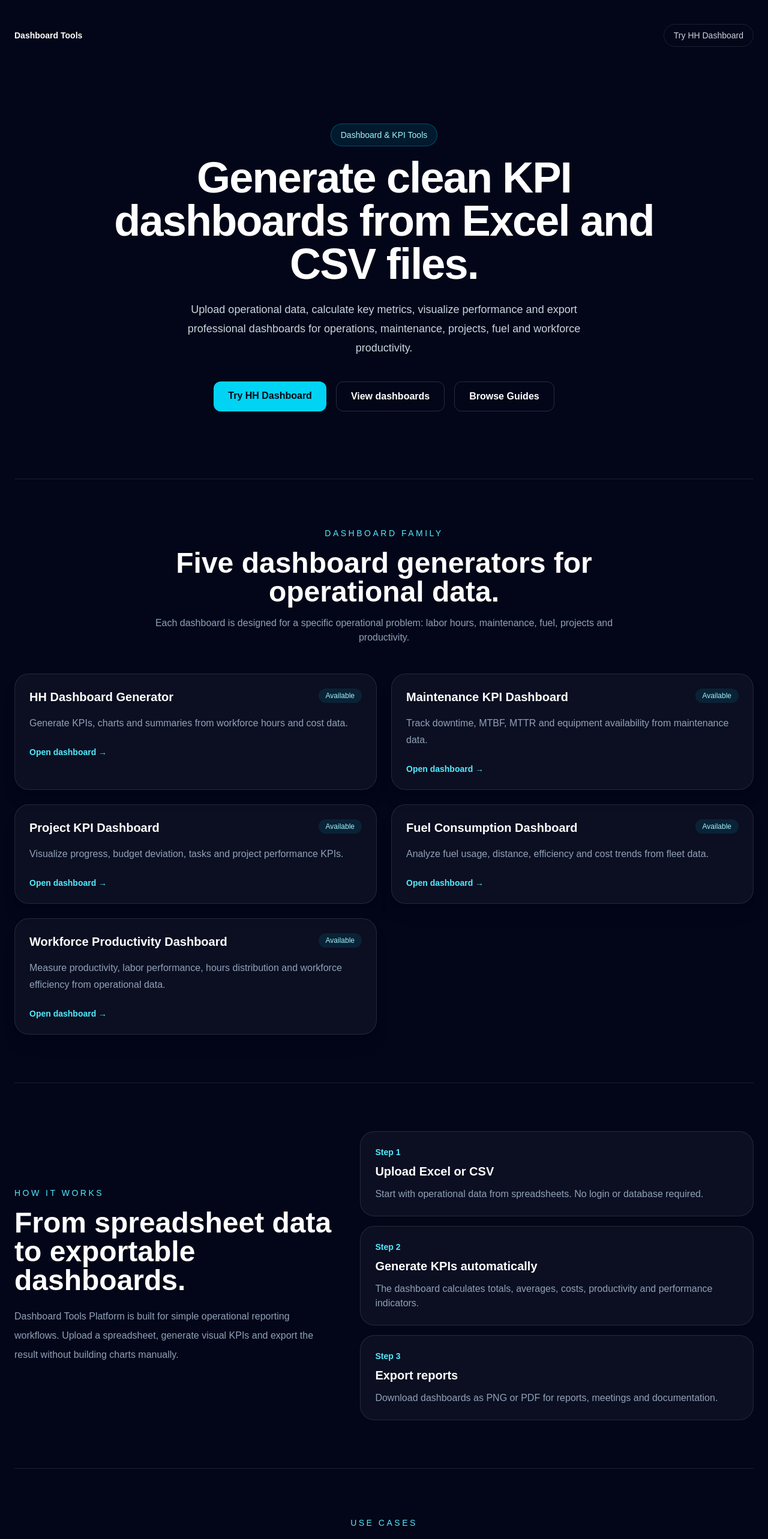
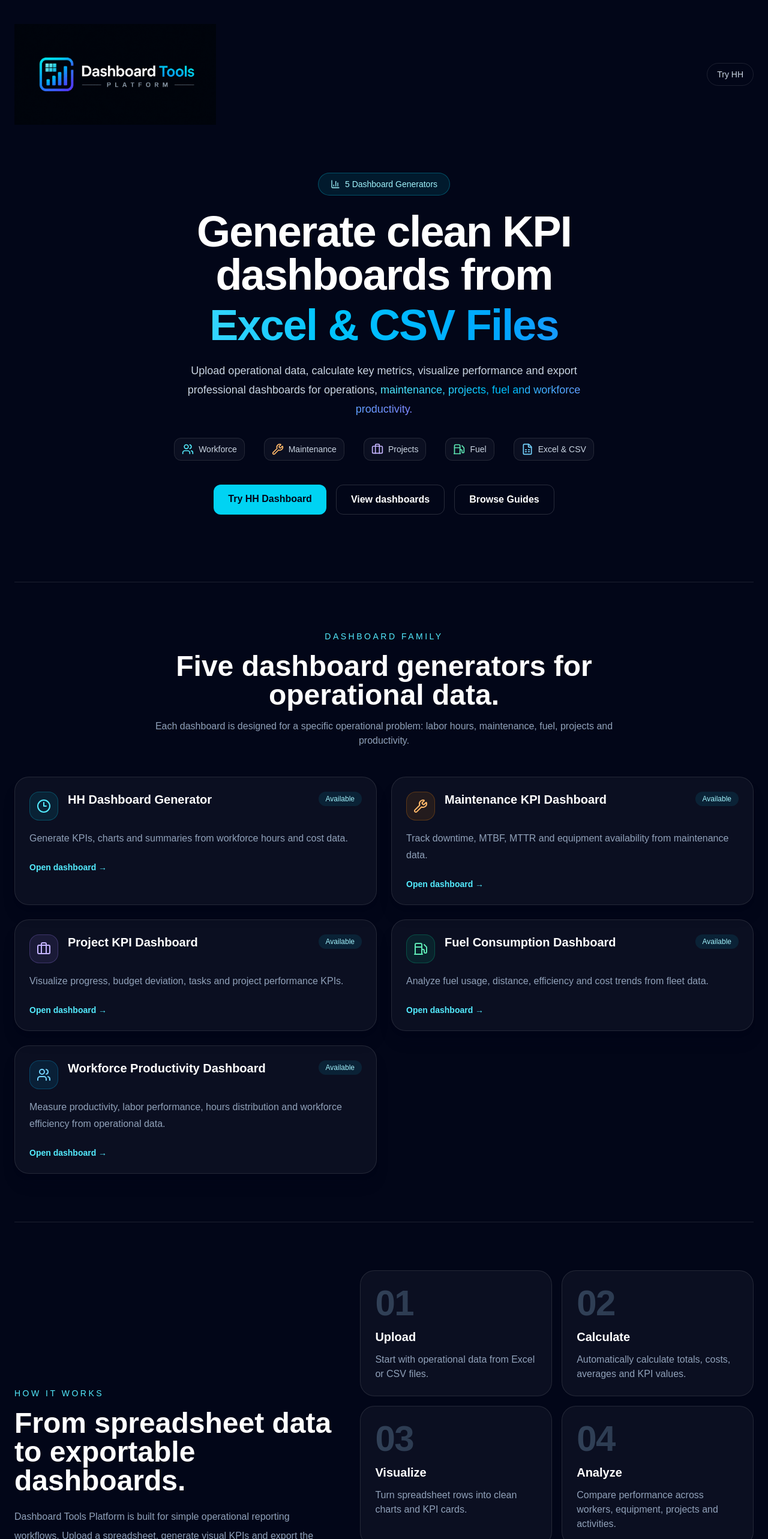
Before and after one commit to kike-Pinto/dashboard-tools-platform, a Next.js app: page / in a window 1280 px wide. Shown: the top 2566 px of the page at 60% size. Built offline with nearby package versions, Linux system fonts and the light colour scheme.

Commit message:
feat: add branding to homepage header

```diff
--- a/src/app/page.tsx
+++ b/src/app/page.tsx
@@ -1,6 +1,16 @@
 import { dashboardCatalog } from '@/dashboards/catelog'
 import Link from 'next/link'
 import type { Metadata } from 'next'
+import {
+  BarChart3,
+  FileSpreadsheet,
+  Wrench,
+  Briefcase,
+  Fuel,
+  Users,
+  Clock3,
+} from 'lucide-react'
+import Image from 'next/image'
 
 export const metadata: Metadata = {
   title: 'Dashboard Tools Platform - Generate KPI Dashboards from Excel',
@@ -23,27 +33,59 @@ export const metadata: Metadata = {
 }
 
 const useCases = [
-  'Track labor hours and workforce productivity',
-  'Monitor maintenance downtime and repair costs',
-  'Compare project progress, budget and cost',
-  'Analyze fuel consumption and vehicle cost',
+  {
+    title: 'Workforce',
+    description: 'Track labor hours and workforce productivity.',
+    icon: Users,
+    className: 'text-sky-300',
+  },
+  {
+    title: 'Maintenance',
+    description: 'Monitor maintenance downtime and repair costs.',
+    icon: Wrench,
+    className: 'text-orange-300',
+  },
+  {
+    title: 'Projects',
+    description: 'Compare project progress, budget and cost.',
+    icon: Briefcase,
+    className: 'text-violet-300',
+  },
+  {
+    title: 'Fuel',
+    description: 'Analyze fuel consumption and vehicle cost.',
+    icon: Fuel,
+    className: 'text-emerald-300',
+  },
 ]
 
 const steps = [
   {
-    title: 'Upload Excel or CSV',
-    description:
-      'Start with operational data from spreadsheets. No login or database required.',
+    number: '01',
+    title: 'Upload',
+    description: 'Start with operational data from Excel or CSV files.',
   },
   {
-    title: 'Generate KPIs automatically',
+    number: '02',
+    title: 'Calculate',
     description:
-      'The dashboard calculates totals, averages, costs, productivity and performance indicators.',
+      'Automatically calculate totals, costs, averages and KPI values.',
   },
   {
-    title: 'Export reports',
+    number: '03',
+    title: 'Visualize',
+    description: 'Turn spreadsheet rows into clean charts and KPI cards.',
+  },
+  {
+    number: '04',
+    title: 'Analyze',
     description:
-      'Download dashboards as PNG or PDF for reports, meetings and documentation.',
+      'Compare performance across workers, equipment, projects and activities.',
+  },
+  {
+    number: '05',
+    title: 'Export',
+    description: 'Download dashboards as PNG or PDF for reports and meetings.',
   },
 ]
 
@@ -62,37 +104,102 @@ const featuredGuides = [
   },
 ]
 
+const dashboardIcons = {
+  'hh-dashboard': {
+    icon: Clock3,
+    className: 'border-cyan-400/25 bg-cyan-400/10 text-cyan-300',
+  },
+  'maintenance-kpi-dashboard': {
+    icon: Wrench,
+    className: 'border-orange-400/25 bg-orange-400/10 text-orange-300',
+  },
+  'project-kpi-dashboard': {
+    icon: Briefcase,
+    className: 'border-violet-400/25 bg-violet-400/10 text-violet-300',
+  },
+  'fuel-consumption-dashboard': {
+    icon: Fuel,
+    className: 'border-emerald-400/25 bg-emerald-400/10 text-emerald-300',
+  },
+  'workforce-productivity-dashboard': {
+    icon: Users,
+    className: 'border-sky-400/25 bg-sky-400/10 text-sky-300',
+  },
+}
+
 export default function HomePage() {
   return (
-    <main className='min-h-screen bg-slate-950 text-white'>
-      <section className='mx-auto max-w-7xl px-6 py-10'>
-        <nav className='flex items-center justify-between'>
-          <Link href='/' className='text-sm font-semibold text-white'>
-            Dashboard Tools
+    <main className='min-h-screen overflow-x-hidden bg-slate-950 text-white'>
+      <section className='mx-auto w-full max-w-7xl px-4 py-6 sm:px-6 sm:py-10'>
+        <nav className='flex items-center justify-between gap-3'>
+          <Link
+            href='/'
+            className='flex items-center transition hover:opacity-90'
+          >
+            <Image
+              src='/og/logo.png'
+              alt='Dashboard Tools Platform'
+              width={260}
+              height={56}
+              priority
+              className='h-20 w-auto md:h-42'
+            />
           </Link>
 
           <Link
             href='/dashboard/hh-dashboard'
-            className='rounded-full border border-white/10 px-4 py-2 text-sm text-slate-300 transition hover:bg-white/10 hover:text-white'
+            className='rounded-full border border-white/10 px-2.5 sm:px-4 py-1.5 text-[11px] sm:text-sm text-slate-300 transition hover:bg-white/10 hover:text-white sm:py-2'
           >
-            Try HH Dashboard
+            Try HH
           </Link>
         </nav>
 
-        <section className='flex flex-col items-center justify-center pb-20 pt-24 text-center md:pb-28 md:pt-32'>
-          <p className='mb-4 rounded-full border border-cyan-400/30 bg-cyan-400/10 px-4 py-2 text-sm text-cyan-200'>
-            Dashboard & KPI Tools
-          </p>
+        <section className='flex flex-col items-center justify-center pb-20 pt-16 text-center md:pb-28 md:pt-20'>
+          <div className='mb-6 inline-flex items-center gap-2 rounded-full border border-cyan-400/30 bg-cyan-400/10 px-5 py-2 text-sm font-medium text-cyan-200'>
+            <BarChart3 className='h-4 w-4' />5 Dashboard Generators
+          </div>
 
-          <h1 className='max-w-5xl text-4xl font-bold tracking-tight sm:text-5xl md:text-7xl'>
-            Generate clean KPI dashboards from Excel and CSV files.
+          <h1 className='max-w-5xl text-3xl font-bold tracking-tight sm:text-5xl md:text-7xl'>
+            Generate clean KPI dashboards from{' '}
+            <span className='mt-3 block bg-linear-to-r from-cyan-300 via-sky-400 to-blue-500 bg-clip-text text-transparent'>
+              Excel & CSV Files
+            </span>
           </h1>
 
           <p className='mt-6 max-w-2xl text-lg leading-8 text-slate-300'>
             Upload operational data, calculate key metrics, visualize
-            performance and export professional dashboards for operations,
+            performance and export professional dashboards for operations,{' '}
+            <span className='bg-linear-to-r from-cyan-300 via-sky-400 to-indigo-400 bg-clip-text text-transparent'>
               maintenance, projects, fuel and workforce productivity.
+            </span>
           </p>
+
+          <div className='mt-8 flex flex-wrap justify-center gap-3 text-sm text-slate-300 sm:gap-6 md:gap-8'>
+            <div className='inline-flex w-fit items-center gap-2 rounded-xl border border-white/10 bg-white/4 px-3 py-2'>
+              <Users className='h-4 w-4 text-cyan-300 sm:h-5 sm:w-5' />
+              Workforce
+            </div>
+
+            <div className='inline-flex w-fit items-center gap-2 rounded-xl border border-white/10 bg-white/4 px-3 py-2'>
+              <Wrench className='h-4 w-4 text-orange-300 sm:h-5 sm:w-5' />
+              Maintenance
+            </div>
+
+            <div className='inline-flex w-fit items-center gap-2 rounded-xl border border-white/10 bg-white/4 px-3 py-2'>
+              <Briefcase className='h-4 w-4 text-violet-300 sm:h-5 sm:w-5' />
+              Projects
+            </div>
+
+            <div className='inline-flex w-fit items-center gap-2 rounded-xl border border-white/10 bg-white/4 px-3 py-2'>
+              <Fuel className='h-4 w-4 text-emerald-300 sm:h-5 sm:w-5' />
+              Fuel
+            </div>
+
+            <div className='inline-flex w-fit items-center gap-2 rounded-xl border border-white/10 bg-white/4 px-3 py-2'>
+              <FileSpreadsheet className='h-4 w-4 text-sky-300 sm:h-5 sm:w-5' />
+              Excel & CSV
+            </div>
+          </div>
 
           <div className='mt-10 flex flex-col gap-4 sm:flex-row'>
             <Link
@@ -123,9 +230,11 @@ export default function HomePage() {
             <p className='text-sm font-medium uppercase tracking-[0.25em] text-cyan-300'>
               Dashboard Family
             </p>
+
             <h2 className='mt-4 text-3xl font-bold md:text-5xl'>
               Five dashboard generators for operational data.
             </h2>
+
             <p className='mt-4 text-slate-400'>
               Each dashboard is designed for a specific operational problem:
               labor hours, maintenance, fuel, projects and productivity.
@@ -135,20 +244,31 @@ export default function HomePage() {
           <div className='mt-12 grid gap-6 md:grid-cols-2'>
             {dashboardCatalog.map((dashboard) => {
               const isAvailable = dashboard.status === 'Available'
+              const iconConfig =
+                dashboardIcons[dashboard.slug as keyof typeof dashboardIcons]
+              const DashboardIcon = iconConfig.icon
 
               return (
                 <Link
                   key={dashboard.slug}
                   href={`/dashboard/${dashboard.slug}`}
-                  className='group rounded-3xl border border-white/10 bg-white/4 p-6 shadow-xl shadow-slate-950/20 transition hover:-translate-y-1 hover:border-cyan-400/30 hover:bg-white/6'
+                  className='group rounded-3xl border border-white/10 bg-white/4 p-5 shadow-xl shadow-slate-950/20 transition hover:-translate-y-1 hover:border-cyan-400/30 hover:bg-white/6 md:p-6'
                 >
-                  <div className='flex items-start justify-between gap-4'>
-                    <h3 className='text-xl font-semibold text-white'>
+                  <div className='flex flex-col gap-4 sm:flex-row sm:items-start sm:justify-between'>
+                    <div className='flex min-w-0 items-start gap-3 md:gap-4'>
+                      <div
+                        className={`flex h-10 w-10 shrink-0 items-center justify-center rounded-2xl border md:h-12 md:w-12 ${iconConfig.className}`}
+                      >
+                        <DashboardIcon className='h-5 w-5 md:h-6 md:w-6' />
+                      </div>
+
+                      <h3 className='min-w-0 text-lg font-semibold leading-snug text-white md:text-xl'>
                         {dashboard.name}
                       </h3>
+                    </div>
 
                     <span
-                      className={`rounded-full px-3 py-1 text-xs font-medium ${
+                      className={`inline-flex w-fit shrink-0 rounded-full px-3 py-1 text-xs font-medium ${
                         isAvailable
                           ? 'bg-cyan-400/10 text-cyan-200'
                           : 'bg-slate-800 text-slate-400'
@@ -189,19 +309,23 @@ export default function HomePage() {
               </p>
             </div>
 
-            <div className='grid gap-4'>
-              {steps.map((step, index) => (
+            <div className='grid gap-4 sm:grid-cols-2'>
+              {steps.map((step) => (
                 <div
-                  key={step.title}
-                  className='rounded-3xl border border-white/10 bg-white/4 p-6'
+                  key={step.number}
+                  className='rounded-3xl border border-white/10 bg-white/4 p-5 transition hover:border-cyan-400/20 md:p-6'
                 >
-                  <p className='text-sm font-semibold text-cyan-300'>
-                    Step {index + 1}
+                  <p className='text-5xl font-bold tracking-tight bg-linear-to-r from-slate-700 to-slate-800 bg-clip-text text-transparent md:text-6xl'>
+                    {step.number}
                   </p>
-                  <h3 className='mt-2 text-xl font-semibold text-white'>
+
+                  <h3 className='mt-3 text-lg font-semibold text-white md:text-xl'>
                     {step.title}
                   </h3>
-                  <p className='mt-3 text-slate-400'>{step.description}</p>
+
+                  <p className='mt-3 text-sm leading-6 text-slate-400 md:text-base'>
+                    {step.description}
+                  </p>
                 </div>
               ))}
             </div>
@@ -220,14 +344,27 @@ export default function HomePage() {
           </div>
 
           <div className='mt-10 grid gap-4 md:grid-cols-2'>
-            {useCases.map((useCase) => (
+            {useCases.map((useCase) => {
+              const UseCaseIcon = useCase.icon
+
+              return (
                 <div
-                key={useCase}
-                className='rounded-2xl border border-white/10 bg-white/4 p-5 text-slate-300'
+                  key={useCase.title}
+                  className='rounded-2xl border border-white/10 bg-white/4 p-5'
                 >
-                {useCase}
+                  <div className='flex items-center gap-3'>
+                    <UseCaseIcon className={`h-5 w-5 ${useCase.className}`} />
+                    <h3 className='font-semibold text-white'>
+                      {useCase.title}
+                    </h3>
                   </div>
-            ))}
+
+                  <p className='mt-3 leading-7 text-slate-400'>
+                    {useCase.description}
+                  </p>
+                </div>
+              )
+            })}
           </div>
         </section>
 
@@ -256,9 +393,14 @@ export default function HomePage() {
               <Link
                 key={guide.href}
                 href={guide.href}
-                className='rounded-2xl border border-white/10 bg-white/4 p-5 transition hover:border-cyan-400/30'
+                className='rounded-2xl border border-white/10 bg-white/4 p-5 transition hover:-translate-y-1 hover:border-cyan-400/30'
               >
+                <p className='mb-4 inline-flex rounded-full border border-cyan-400/20 bg-cyan-400/10 px-3 py-1 text-xs font-semibold uppercase tracking-wide text-cyan-300'>
+                  Guide
+                </p>
+
                 <h3 className='font-semibold text-white'>{guide.title}</h3>
+
                 <p className='mt-4 text-sm font-semibold text-cyan-300'>
                   Read guide →
                 </p>
```
Also changed, not shown: src/components/dashboard/FuelDashboardClient.tsx (+9 -0 lines), src/components/dashboard/MaintenanceDashboardClient.tsx (+9 -0 lines), src/components/dashboard/ProjectDashboardClient.tsx (+9 -0 lines), src/components/dashboard/WorkforceDashboardClient.tsx (+9 -0 lines), public/og/logo.png (added). Lines whose indentation alone changed are shown as unchanged.
